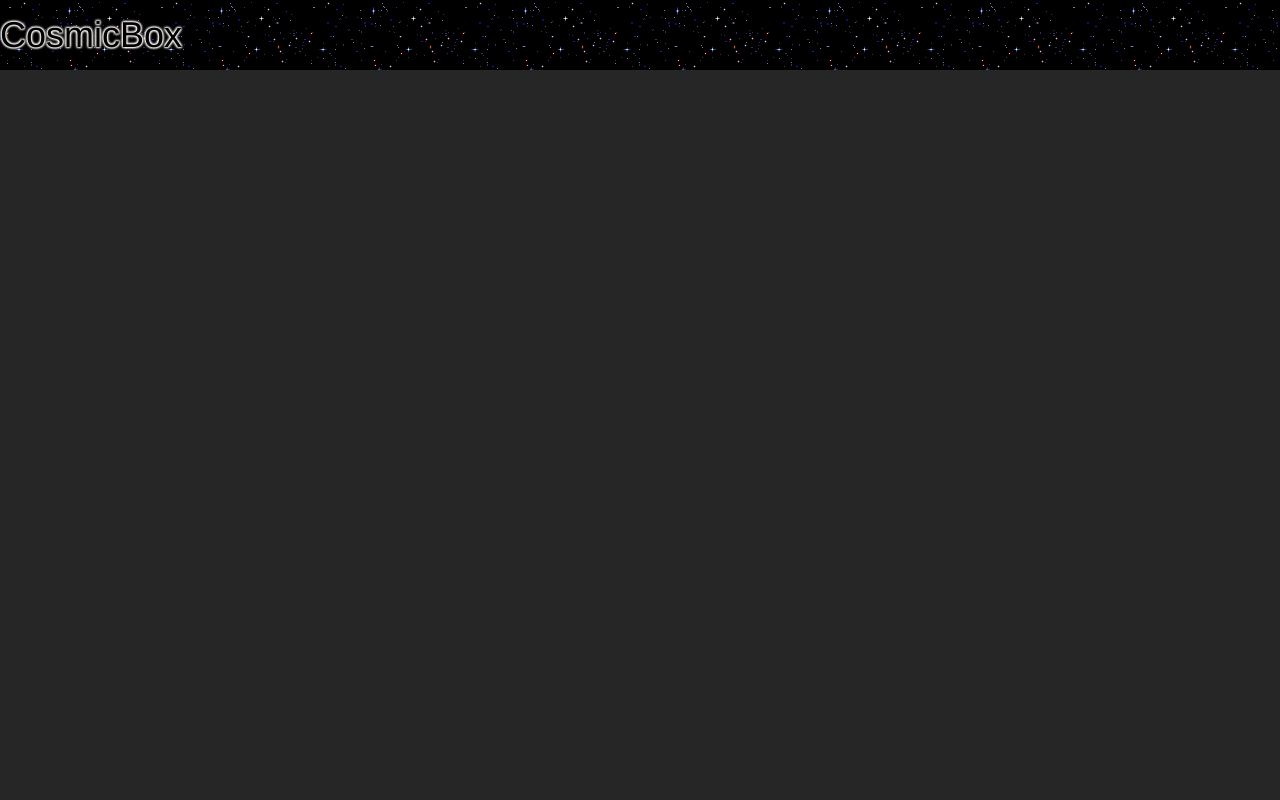
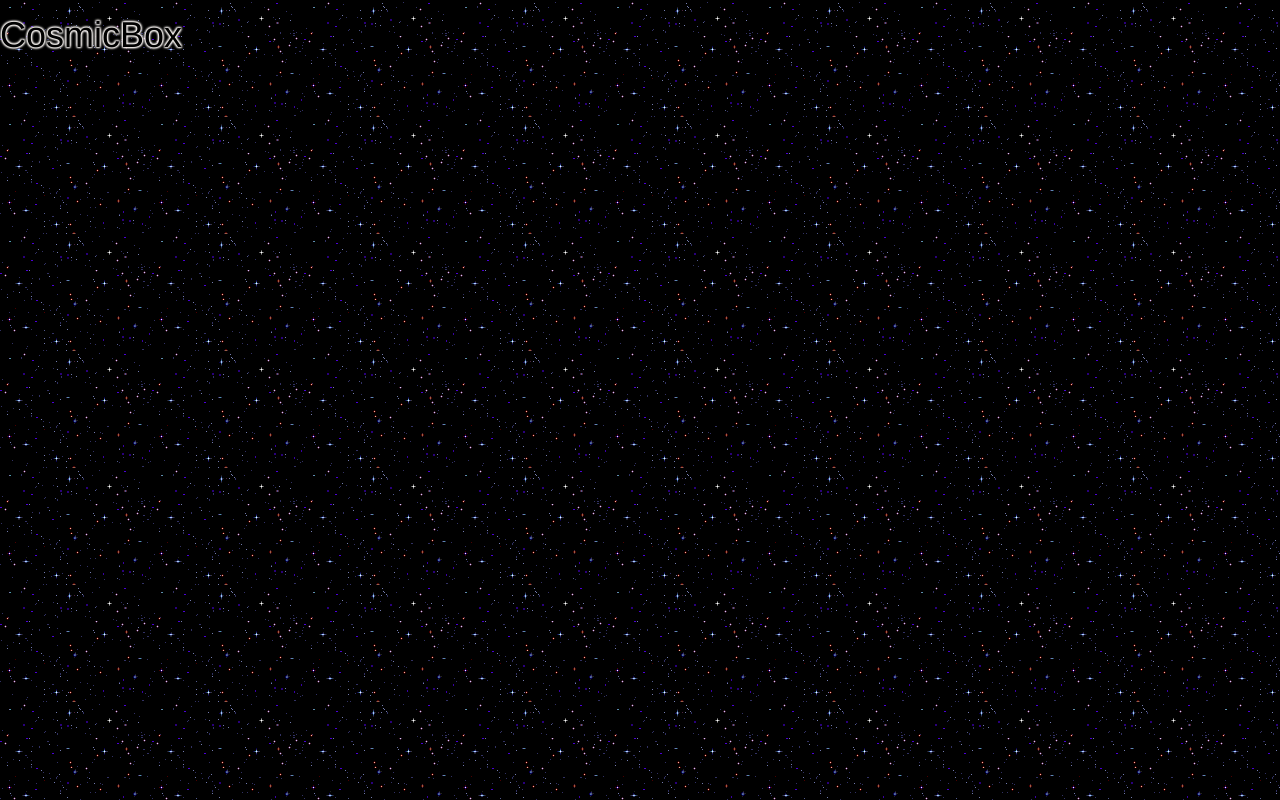
Before and after one commit to msoula/pulsar-content, a website: page public/player.html in a window 1280 px wide. Drawn offline with Linux system fonts and the light colour scheme.

Commit message:
Extend default background to the whole page.

```diff
--- a/public/less/css.less
+++ b/public/less/css.less
@@ -1,6 +1,7 @@
 html,
 body {
-  background-color: #262626;
+  background-image: url("/__meta/img/stars.gif");
+  background-repeat: repeat;
 }
 
 h1 {
```
Also changed, not shown: public/css/css.css.
